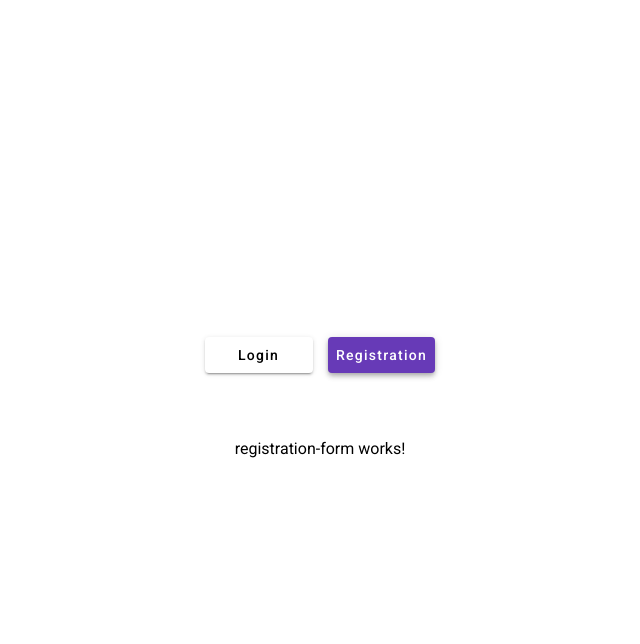
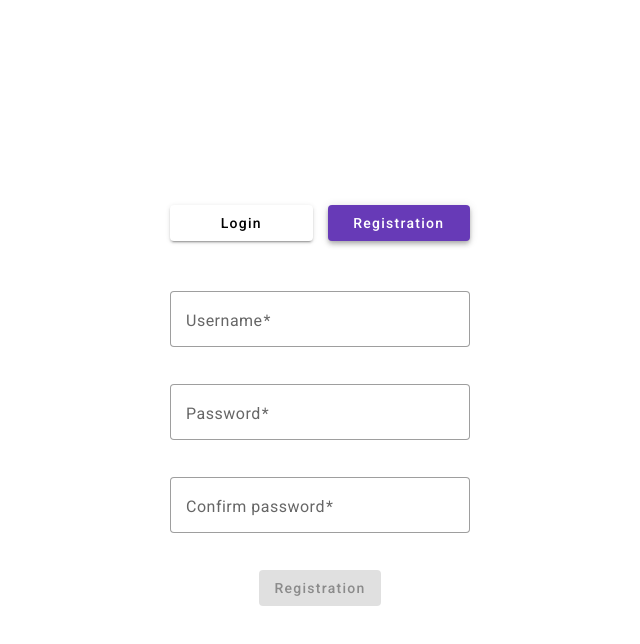
Before and after one commit to AShaiko/IonicTestApp, an Angular app in the folder ui/: page /#/login in a window 1280 px wide. Both pictures are taken after a click on the button "Registration". Shown: the top 644 px of the page, without its empty margins (320-960 px from the left). Built offline with nearby package versions, Linux system fonts and the light colour scheme.

Commit message:
Implemented register form

```diff
--- a/ui/src/app/login/components/login-form/login-form.component.html
+++ b/ui/src/app/login/components/login-form/login-form.component.html
@@ -7,8 +7,7 @@
       [(ngModel)]="username"
       #usernameField="ngModel"
       required
-        minlength="3"
-      />
+      minlength="3"/>
     <mat-error *ngIf="usernameField.errors?.['required']">Username is required</mat-error>
     <mat-error *ngIf="usernameField.errors?.['minlength']">Minimum 3 characters</mat-error>
   </mat-form-field>
--- a/ui/src/app/login/components/registration-form/registration-form.component.html
+++ b/ui/src/app/login/components/registration-form/registration-form.component.html
@@ -1 +1,47 @@
-<p>registration-form works!</p>
+<form (ngSubmit)="onRegister()" #registerForm="ngForm" class="register-form" novalidate>
+    <mat-form-field appearance="outline">
+        <mat-label>Username</mat-label>
+        <input
+            matInput
+            name="username"
+            [(ngModel)]="username"
+            #usernameField="ngModel"
+            required
+            minlength="3"/>
+        <mat-error *ngIf="usernameField.errors?.['required']">Username is required</mat-error>
+        <mat-error *ngIf="usernameField.errors?.['minlength']">Minimum 3 characters</mat-error>
+    </mat-form-field>
+
+    <mat-form-field appearance="outline">
+        <mat-label>Password</mat-label>
+        <input
+            matInput
+            type="password"
+            name="password"
+            [(ngModel)]="password"
+            #passwordField="ngModel"
+            required
+            minlength="6"/>
+        <mat-error *ngIf="passwordField.errors?.['required']">Password is required</mat-error>
+        <mat-error *ngIf="passwordField.errors?.['minlength']">Minimum 6 characters</mat-error>
+    </mat-form-field>
+
+    <mat-form-field appearance="outline">
+        <mat-label>Confirm password</mat-label>
+        <input
+            matInput
+            type="password"
+            name="confirmPassword"
+            [(ngModel)]="confirmPassword"
+            #passwordField="ngModel"
+            required
+            minlength="6"/>
+        <mat-error *ngIf="passwordField.errors?.['required']">Password is required</mat-error>
+        <mat-error *ngIf="passwordField.errors?.['minlength']">Minimum 6 characters</mat-error>
+        <mat-error *ngIf="password && confirmPassword && password !== confirmPassword">Passwords do not match</mat-error>
+    </mat-form-field>
+
+    <button mat-raised-button color="primary" type="submit" [disabled]="registerForm.invalid">
+        Registration
+    </button>
+</form>
--- a/ui/src/app/login/components/registration-form/registration-form.component.scss
+++ b/ui/src/app/login/components/registration-form/registration-form.component.scss
@@ -0,0 +1,21 @@
+:host {
+    display: flex;
+}
+
+form {
+    display: flex;
+    flex-direction: column;
+    justify-content: center;
+    align-items: center;
+    gap: 15px;
+    align-self: stretch;
+    width: 100%;
+
+    mat-form-field {
+        min-width: 300px;
+
+        @media (max-width: 320px) {
+        min-width: 0px;
+        }
+    }
+}
--- a/ui/src/app/login/components/registration-form/registration-form.component.ts
+++ b/ui/src/app/login/components/registration-form/registration-form.component.ts
@@ -7,5 +7,13 @@ import { Component } from '@angular/core';
   styleUrl: './registration-form.component.scss'
 })
 export class RegistrationFormComponent {
+  username: string = '';
+  password: string = '';
+  confirmPassword: string = '';
 
+  onRegister() {
+    if (this.username && this.password) {
+      console.log('Register in with', this.username, this.password);
+    }
+  }
 }
```
Lines whose indentation alone changed are shown as unchanged.
